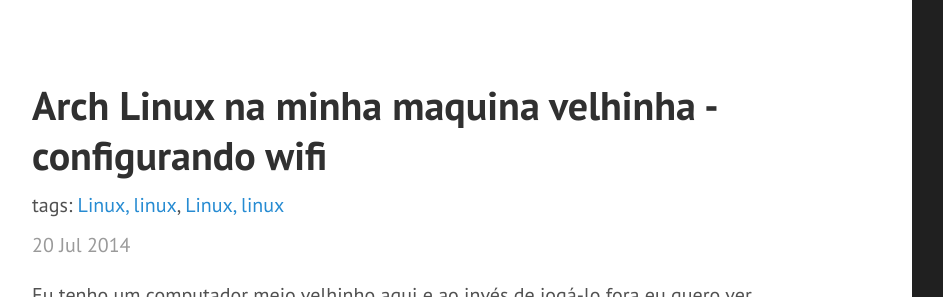
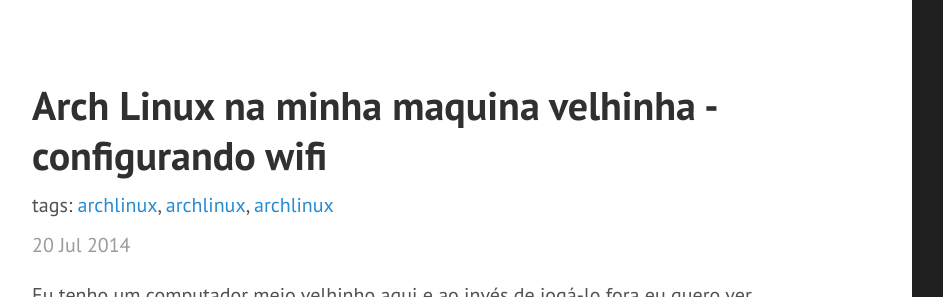
Before and after one commit to meleu/meleu.github.io, a Jekyll site: the page built from _posts/2014-07-20-arch-linux-na-minha-maquina-velhinha.html, in a window 1280 px wide and 900 px high, cut to the strip 0-297 px from the top of the window. Shown: the whole strip, without its empty margins (68-1011 px from the left). Built offline with Jekyll 4.4.1, drawn with Linux system fonts in a browser that asks for light colours; comment, search, counter and statistics services are not loaded.

Commit message:
Update tags.yml

```diff
--- a/_data/tags.yml
+++ b/_data/tags.yml
@@ -1,14 +1,17 @@
-- slug: linux
-  name: Linux, linux
+- slug: Linux
+  name: linux
 
 - slug: ubuntu
   name: ubuntu
 
-- slug: linuxmint
-  name: Linux Mint, linux mint, LinuxMint
+- slug: Linux Mint
+  name: linuxmint
 
-- slug: archlinux
-  name: arch linux, Arch Linux, ArchLinux
+- slug: arch linux
+  name: archlinux
+
+- slug: DCL
+  name: dcl
 
 - slug: cygwin
   name: cygwin
```
